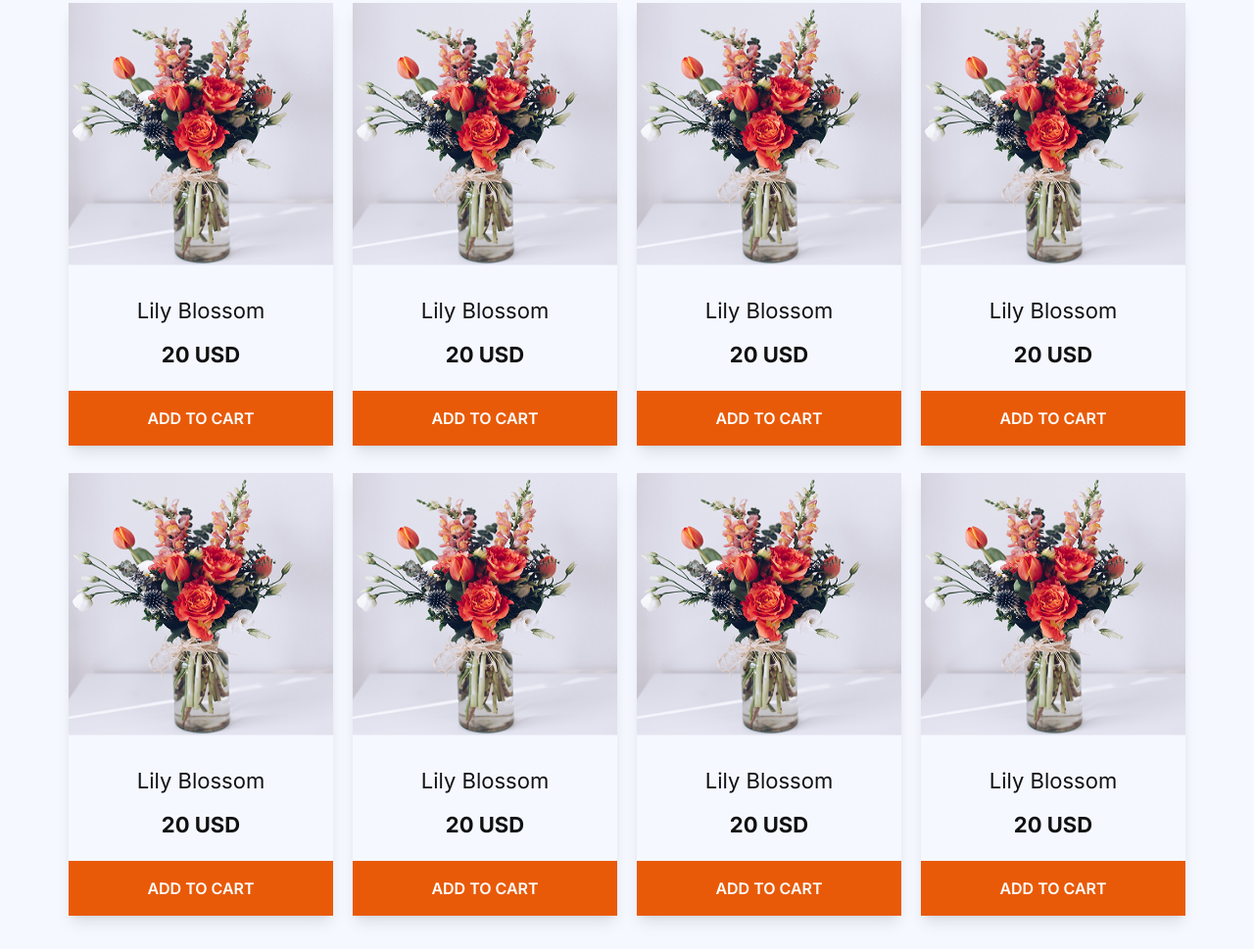
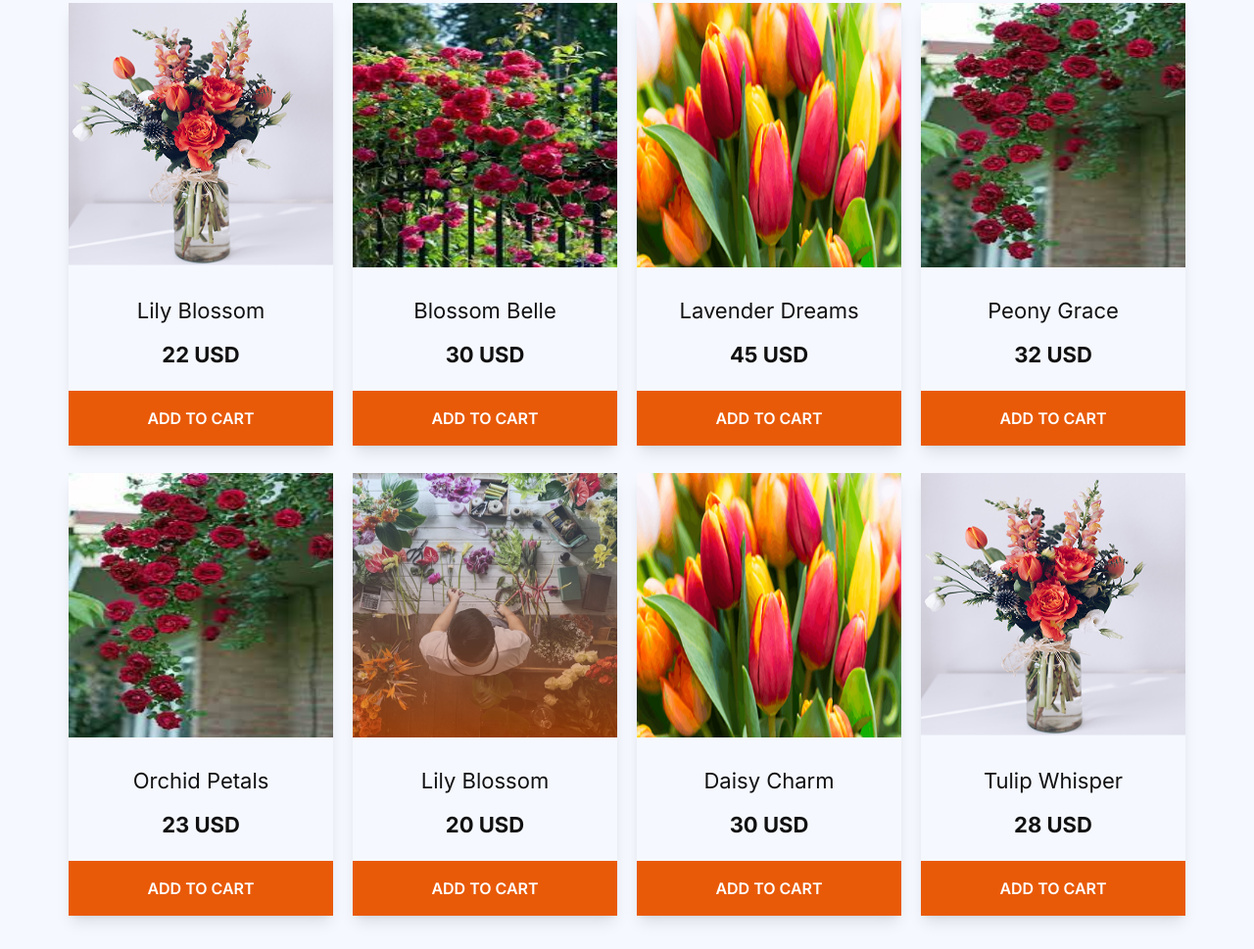
Before and after one commit to faysal-hossain11/B12A02-flower, a plain HTML site: page index.html in a window 1280 px wide. Shown: the part 1011-1980 px from the top of the page at 98% size. Drawn offline with nearby package versions, Linux system fonts and the light colour scheme.

Commit message:
some update

```diff
--- a/index.html
+++ b/index.html
@@ -88,9 +88,88 @@
                         <h4 class="text-[16px] md:text-[22px] font-['Inter',sans-serif] mb-3 text-[#111111]">Lily
                             Blossom</h4>
                         <h5 class="text-[#111111] font-bold text-[16px] md:text-[22px] mb-5 font-['Inter',sans-serif]">
+                            22 USD</h5>
+                        <button
+                            class="font-['Inter',sans-serif] text-[16px] font-semibold py-4 text-center w-full bg-[#E95A08] text-white hover:bg-black transition-all duration-300 hover:cursor-pointer">ADD
+                            TO CART</button>
+                    </div>
+                </div>
+                <div class="shadow-lg">
+                    <div class="mb-7 ">
+                        <img class="w-full h-[270px] w-auto " src="./assets/sample-flower-image1.jpeg" alt="">
+                    </div>
+                    <div class="text-center">
+                        <h4 class="text-[16px] md:text-[22px] font-['Inter',sans-serif] mb-3 text-[#111111]">Blossom Belle</h4>
+                        <h5 class="text-[#111111] font-bold text-[16px] md:text-[22px] mb-5 font-['Inter',sans-serif]">
+                            30 USD</h5>
+                        <button
+                            class="font-['Inter',sans-serif] text-[16px] font-semibold py-4 text-center w-full bg-[#E95A08] text-white hover:bg-black transition-all duration-300 hover:cursor-pointer">ADD
+                            TO CART</button>
+                    </div>
+                </div>
+                <div class="shadow-lg">
+                    <div class="mb-7 ">
+                        <img class="w-full h-[270px] w-auto " src="./assets/deal-ana.png" alt="">
+                    </div>
+                    <div class="text-center">
+                        <h4 class="text-[16px] md:text-[22px] font-['Inter',sans-serif] mb-3 text-[#111111]">Lavender Dreams</h4>
+                        <h5 class="text-[#111111] font-bold text-[16px] md:text-[22px] mb-5 font-['Inter',sans-serif]">
+                            45 USD</h5>
+                        <button
+                            class="font-['Inter',sans-serif] text-[16px] font-semibold py-4 text-center w-full bg-[#E95A08] text-white hover:bg-black transition-all duration-300 hover:cursor-pointer">ADD
+                            TO CART</button>
+                    </div>
+                </div>
+                <div class="shadow-lg">
+                    <div class="mb-7 ">
+                        <img class="w-full h-[270px] w-auto " src="./assets/sample-flower-image3.jpeg" alt="">
+                    </div>
+                    <div class="text-center">
+                        <h4 class="text-[16px] md:text-[22px] font-['Inter',sans-serif] mb-3 text-[#111111]">Peony Grace</h4>
+                        <h5 class="text-[#111111] font-bold text-[16px] md:text-[22px] mb-5 font-['Inter',sans-serif]">
+                            32 USD</h5>
+                        <button
+                            class="font-['Inter',sans-serif] text-[16px] font-semibold py-4 text-center w-full bg-[#E95A08] text-white hover:bg-black transition-all duration-300 hover:cursor-pointer">ADD
+                            TO CART</button>
+                    </div>
+                </div>
+                <div class="shadow-lg">
+                    <div class="mb-7 ">
+                        <img class="w-full h-[270px] w-auto " src="./assets/sample-flower-image3.jpeg" alt="">
+                    </div>
+                    <div class="text-center">
+                        <h4 class="text-[16px] md:text-[22px] font-['Inter',sans-serif] mb-3 text-[#111111]">Orchid Petals</h4>
+                        <h5 class="text-[#111111] font-bold text-[16px] md:text-[22px] mb-5 font-['Inter',sans-serif]">
+                            23 USD</h5>
+                        <button
+                            class="font-['Inter',sans-serif] text-[16px] font-semibold py-4 text-center w-full bg-[#E95A08] text-white hover:bg-black transition-all duration-300 hover:cursor-pointer">ADD
+                            TO CART</button>
+                    </div>
+                </div>
+                <div class="shadow-lg">
+                    <div class="mb-7 ">
+                        <img class="w-full h-[270px] w-auto " src="./assets/flower-store.png" alt="">
+                    </div>
+                    <div class="text-center">
+                        <h4 class="text-[16px] md:text-[22px] font-['Inter',sans-serif] mb-3 text-[#111111]">Lily
+                            Blossom</h4>
+                        <h5 class="text-[#111111] font-bold text-[16px] md:text-[22px] mb-5 font-['Inter',sans-serif]">
                             20 USD</h5>
                         <button
-                            class="font-['Inter',sans-serif] text-[16px] font-semibold py-4 text-center w-full bg-[#E95A08] text-white">ADD
+                            class="font-['Inter',sans-serif] text-[16px] font-semibold py-4 text-center w-full bg-[#E95A08] text-white hover:bg-black transition-all duration-300 hover:cursor-pointer">ADD
+                            TO CART</button>
+                    </div>
+                </div>
+                <div class="shadow-lg">
+                    <div class="mb-7 ">
+                        <img class="w-full h-[270px] w-auto " src="./assets/deal-ana.png" alt="">
+                    </div>
+                    <div class="text-center">
+                        <h4 class="text-[16px] md:text-[22px] font-['Inter',sans-serif] mb-3 text-[#111111]">Daisy Charm</h4>
+                        <h5 class="text-[#111111] font-bold text-[16px] md:text-[22px] mb-5 font-['Inter',sans-serif]">
+                            30 USD</h5>
+                        <button
+                            class="font-['Inter',sans-serif] text-[16px] font-semibold py-4 text-center w-full bg-[#E95A08] text-white hover:bg-black transition-all duration-300 hover:cursor-pointer">ADD
                             TO CART</button>
                     </div>
                 </div>
@@ -99,96 +178,11 @@
                         <img class="w-full h-[270px] w-auto " src="./assets/sample-flower-image.png" alt="">
                     </div>
                     <div class="text-center">
-                        <h4 class="text-[16px] md:text-[22px] font-['Inter',sans-serif] mb-3 text-[#111111]">Lily
-                            Blossom</h4>
+                        <h4 class="text-[16px] md:text-[22px] font-['Inter',sans-serif] mb-3 text-[#111111]">Tulip Whisper</h4>
                         <h5 class="text-[#111111] font-bold text-[16px] md:text-[22px] mb-5 font-['Inter',sans-serif]">
-                            20 USD</h5>
+                            28 USD</h5>
                         <button
-                            class="font-['Inter',sans-serif] text-[16px] font-semibold py-4 text-center w-full bg-[#E95A08] text-white">ADD
-                            TO CART</button>
-                    </div>
-                </div>
-                <div class="shadow-lg">
-                    <div class="mb-7 ">
-                        <img class="w-full h-[270px] w-auto " src="./assets/sample-flower-image.png" alt="">
-                    </div>
-                    <div class="text-center">
-                        <h4 class="text-[16px] md:text-[22px] font-['Inter',sans-serif] mb-3 text-[#111111]">Lily
-                            Blossom</h4>
-                        <h5 class="text-[#111111] font-bold text-[16px] md:text-[22px] mb-5 font-['Inter',sans-serif]">
-                            20 USD</h5>
-                        <button
-                            class="font-['Inter',sans-serif] text-[16px] font-semibold py-4 text-center w-full bg-[#E95A08] text-white">ADD
-                            TO CART</button>
-                    </div>
-                </div>
-                <div class="shadow-lg">
-                    <div class="mb-7 ">
-                        <img class="w-full h-[270px] w-auto " src="./assets/sample-flower-image.png" alt="">
-                    </div>
-                    <div class="text-center">
-                        <h4 class="text-[16px] md:text-[22px] font-['Inter',sans-serif] mb-3 text-[#111111]">Lily
-                            Blossom</h4>
-                        <h5 class="text-[#111111] font-bold text-[16px] md:text-[22px] mb-5 font-['Inter',sans-serif]">
-                            20 USD</h5>
-                        <button
-                            class="font-['Inter',sans-serif] text-[16px] font-semibold py-4 text-center w-full bg-[#E95A08] text-white">ADD
-                            TO CART</button>
-                    </div>
-                </div>
-                <div class="shadow-lg">
-                    <div class="mb-7 ">
-                        <img class="w-full h-[270px] w-auto " src="./assets/sample-flower-image.png" alt="">
-                    </div>
-                    <div class="text-center">
-                        <h4 class="text-[16px] md:text-[22px] font-['Inter',sans-serif] mb-3 text-[#111111]">Lily
-                            Blossom</h4>
-                        <h5 class="text-[#111111] font-bold text-[16px] md:text-[22px] mb-5 font-['Inter',sans-serif]">
-                            20 USD</h5>
-                        <button
-                            class="font-['Inter',sans-serif] text-[16px] font-semibold py-4 text-center w-full bg-[#E95A08] text-white">ADD
-                            TO CART</button>
-                    </div>
-                </div>
-                <div class="shadow-lg">
-                    <div class="mb-7 ">
-                        <img class="w-full h-[270px] w-auto " src="./assets/sample-flower-image.png" alt="">
-                    </div>
-                    <div class="text-center">
-                        <h4 class="text-[16px] md:text-[22px] font-['Inter',sans-serif] mb-3 text-[#111111]">Lily
-                            Blossom</h4>
-                        <h5 class="text-[#111111] font-bold text-[16px] md:text-[22px] mb-5 font-['Inter',sans-serif]">
-                            20 USD</h5>
-                        <button
-                            class="font-['Inter',sans-serif] text-[16px] font-semibold py-4 text-center w-full bg-[#E95A08] text-white">ADD
-                            TO CART</button>
-                    </div>
-                </div>
-                <div class="shadow-lg">
-                    <div class="mb-7 ">
-                        <img class="w-full h-[270px] w-auto " src="./assets/sample-flower-image.png" alt="">
-                    </div>
-                    <div class="text-center">
-                        <h4 class="text-[16px] md:text-[22px] font-['Inter',sans-serif] mb-3 text-[#111111]">Lily
-                            Blossom</h4>
-                        <h5 class="text-[#111111] font-bold text-[16px] md:text-[22px] mb-5 font-['Inter',sans-serif]">
-                            20 USD</h5>
-                        <button
-                            class="font-['Inter',sans-serif] text-[16px] font-semibold py-4 text-center w-full bg-[#E95A08] text-white">ADD
-                            TO CART</button>
-                    </div>
-                </div>
-                <div class="shadow-lg">
-                    <div class="mb-7 ">
-                        <img class="w-full h-[270px] w-auto " src="./assets/sample-flower-image.png" alt="">
-                    </div>
-                    <div class="text-center">
-                        <h4 class="text-[16px] md:text-[22px] font-['Inter',sans-serif] mb-3 text-[#111111]">Lily
-                            Blossom</h4>
-                        <h5 class="text-[#111111] font-bold text-[16px] md:text-[22px] mb-5 font-['Inter',sans-serif]">
-                            20 USD</h5>
-                        <button
-                            class="font-['Inter',sans-serif] text-[16px] font-semibold py-4 text-center w-full bg-[#E95A08] text-white">ADD
+                            class="font-['Inter',sans-serif] text-[16px] font-semibold py-4 text-center w-full bg-[#E95A08] text-white hover:bg-black transition-all duration-300 hover:cursor-pointer">ADD
                             TO CART</button>
                     </div>
                 </div>
@@ -274,7 +268,7 @@
         <!-- end the latest deals -->
 
         <!-- start the join section -->
-        <section class="relative bg-cover bg-center bg-no-repeat bg-[url('./assets/news-letter-bg.png')] py-20">
+        <section class="relative bg-cover bg-center bg-no-repeat bg-[url('./assets/news-letter-bg.png')] py-8 md:py-20">
             <!-- <div class="absolute inset-0 bg-black/40"></div> -->
             <div class="relative max-w-[700px] mx-auto text-center py-20 px-4 z-10 text-white">
                 <h2 class="text-xl md:text-4xl font-bold font-['Noto_Serif',serif] mb-6">Join the colorful Bunch</h2>
```
Also changed, not shown: assets/sample-flower-image1.jpeg (added), assets/sample-flower-image2.jpg (added), assets/sample-flower-image3.jpeg (added).
